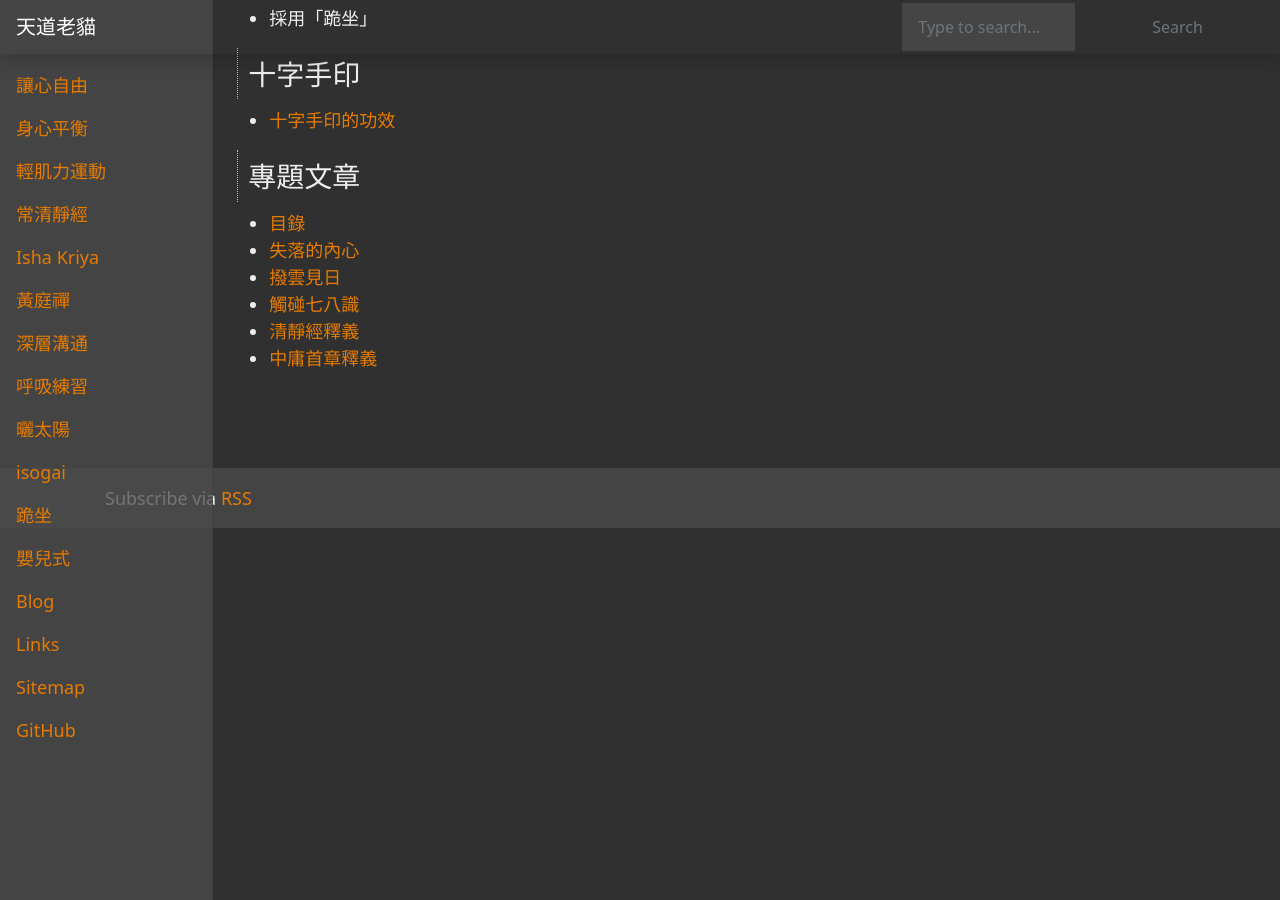
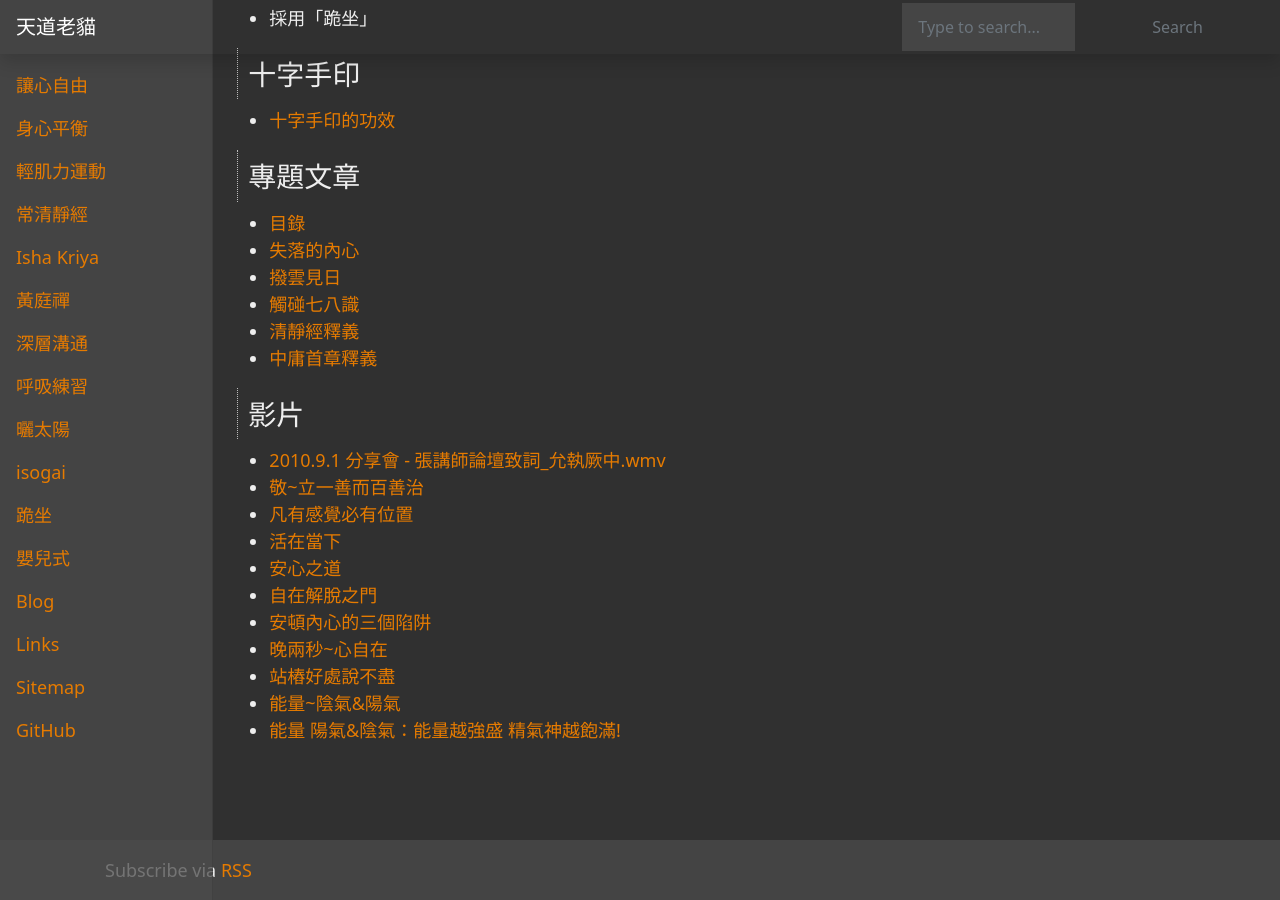
Before and after one commit to tendonomore/tendonomore.github.io, a Jekyll site: the page built from read/subject/htz/innerzen/index.md, in a window 1280 px wide and 900 px high, scrolled down 1087 px. Built offline with Jekyll 4.4.1, drawn with Linux system fonts in a browser that asks for light colours.

Commit message:
add link

```diff
--- a/read/subject/htz/innerzen/index.md
+++ b/read/subject/htz/innerzen/index.md
@@ -66,3 +66,18 @@ source_url: '/read/subject/htz/innerzen/index.md'
 * [觸碰七八識](https://www.htz.org.tw/knowledge-article_list.php?id=6)
 * [清靜經釋義](https://www.htz.org.tw/knowledge-article_list.php?id=13)
 * [中庸首章釋義](https://www.htz.org.tw/knowledge-article_list.php?id=14)
+
+
+## 影片
+
+* [2010.9.1 分享會 - 張講師論壇致詞_允執厥中.wmv](https://www.youtube.com/watch?v=tvS7x95nRQA)
+* [敬~立一善而百善治](https://www.youtube.com/watch?v=L5SeccZ92bU)
+* [凡有感覺必有位置](https://www.youtube.com/watch?v=EAxPuc7I9kc)
+* [活在當下](https://www.youtube.com/watch?v=4bAMQmj9PpQ)
+* [安心之道](https://www.youtube.com/watch?v=5du3vyGZbBM)
+* [自在解脫之門](https://www.youtube.com/watch?v=gyBQ-K58mAk)
+* [安頓內心的三個陷阱](https://www.youtube.com/watch?v=7a-G1CkUEIQ)
+* [晚兩秒~心自在](https://www.youtube.com/watch?v=0zv8N4hl1Nc)
+* [站樁好處說不盡](https://www.youtube.com/watch?v=ax2lPH0wtiY)
+* [能量~陰氣&陽氣](https://www.youtube.com/watch?v=6ZgXdJFRO3I)
+* [能量 陽氣&陰氣：能量越強盛 精氣神越飽滿!](https://www.youtube.com/watch?v=UYfXccn_Gjw)
```
